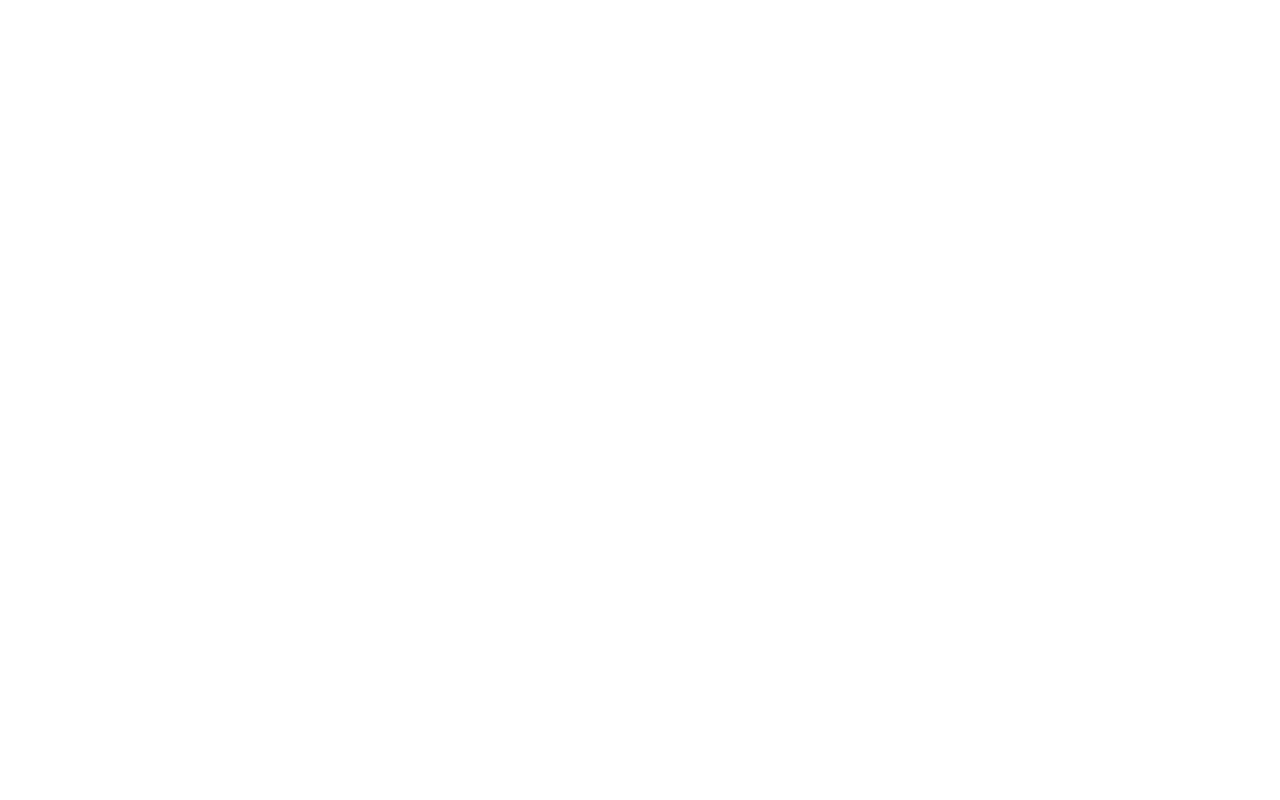
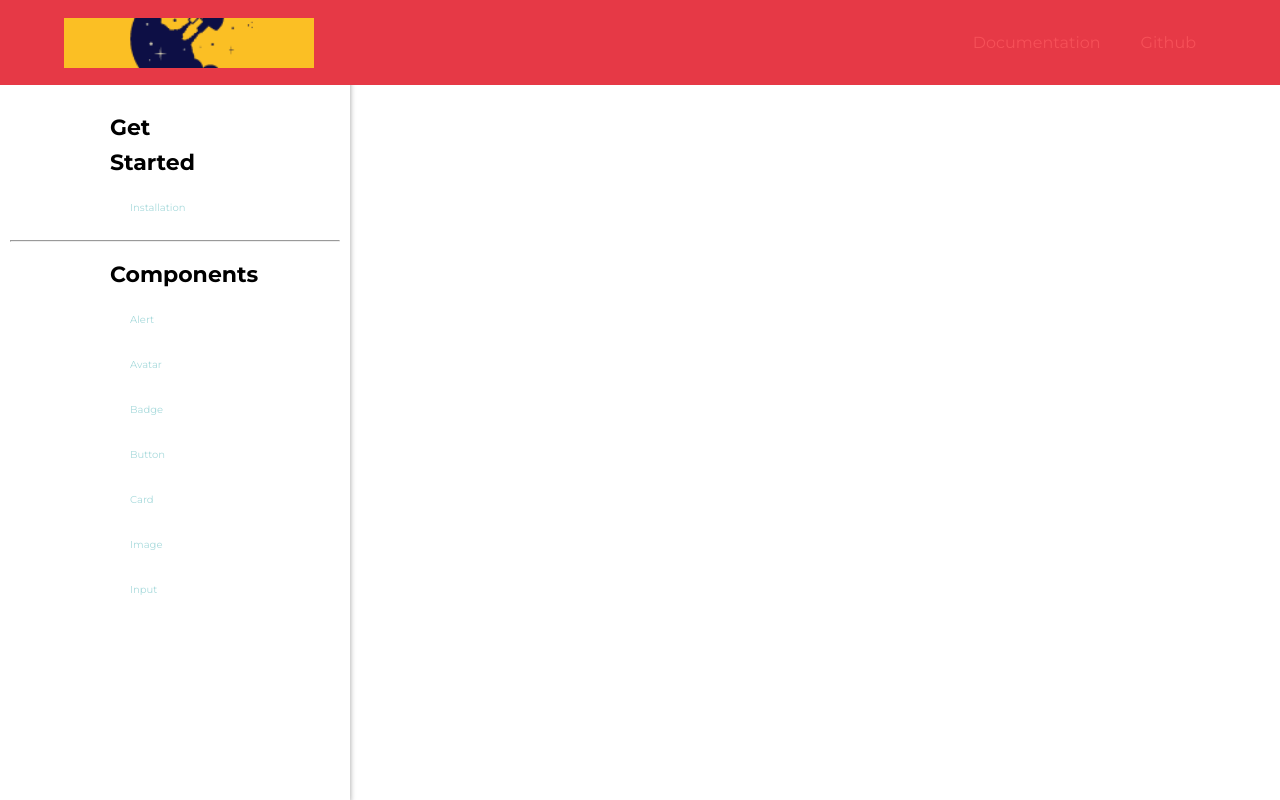
Before and after one commit to yashraj2312/comp-lib, a plain HTML site: page documentation.html in a window 1280 px wide. Drawn offline with Linux system fonts and the light colour scheme.

Commit message:
feat:documentation page created

```diff
--- a/documentation.html
+++ b/documentation.html
@@ -0,0 +1,43 @@
+<!DOCTYPE html>
+<html lang="en">
+<head>
+    <meta charset="UTF-8">
+    <meta http-equiv="X-UA-Compatible" content="IE=edge">
+    <meta name="viewport" content="width=device-width, initial-scale=1.0">
+    <link rel="stylesheet" href ="style.css"
+    <script src="https://kit.fontawesome.com/620284c2a0.js" crossorigin="anonymous"></script>
+    <title>Throttle UI | Docs</title>
+</head>
+<body>
+    <nav class="navbar-container flex-row ">
+        <a class="navbar-brand flex-row" href="#">
+            <img class="logo" src="./assets/throttle1.png" alt="logo">
+        </a>
+
+        <ul class="flex-row navbar-links">
+            <li>
+                <a class="navbar-link md-ht-1" href="documentation.html">Documentation</a>
+            </li>
+            <li>
+                <a class="navbar-link md-ht-1" href="https://github.com/yashraj2312/comp-lib"> Github</a>
+            </li>
+        </ul>
+    </nav>
+
+    <aside class="sidenavbar">
+        <ul class="sidenavbar-nav">
+            <li class="sidenavbar-heading sidenavbar-item">Get Started</li>
+            <li class="sidenavbar-item"><a class="sidenavbar-link" href="#">Installation</a></li>
+            <hr class="sidenavbar-hr">
+            <li class="sidenavbar-heading sidenavbar-item ">Components</li>
+            <li class="sidenavbar-item"><a class="sidenavbar-link" href="#Alerts">Alert</a></li>
+            <li class="sidenavbar-item"><a class="sidenavbar-link" href="#Avatar">Avatar</a></li>
+            <li class="sidenavbar-item"><a class="sidenavbar-link" href="#Badge">Badge</a></li>
+            <li class="sidenavbar-item"><a class="sidenavbar-link" href="#Button">Button</a></li>
+            <li class="sidenavbar-item"><a class="sidenavbar-link" href="#Cards">Card</a></li>
+            <li class="sidenavbar-item"><a class="sidenavbar-link" href="#Image">Image</a></li>
+            <li class="sidenavbar-item"><a class="sidenavbar-link" href="#Input">Input</a></li>
+        </ul>
+    </aside>
+</body>
+</html>
--- a/style.css
+++ b/style.css
@@ -5,6 +5,9 @@
 @import url('./styles/navbar.css');
 @import url(./styles/reset.css);
 @import url('./styles/utility.css');
+@import url('./styles/layout.css');
+@import url('./styles/sidenavbar.css');
+@import url('./styles/components-documentation.css');
 
 *{
     font-family: 'Montserrat', sans-serif;
--- /dev/null
+++ b/styles/components-documentation.css
@@ -0,0 +1,3 @@
+.sidenavbar-hr{
+    margin: 1rem 0;
+}
--- /dev/null
+++ b/styles/layout.css
@@ -0,0 +1,25 @@
+.main-container{
+    display: flex;
+    flex-direction: column;
+    margin: 3.5rem 2rem 3.5rem 38rem;
+    width:70%;
+}
+
+@media screen and (max-width:1024px){
+    .sidenavbar{
+        display: none;
+    }
+
+    .main-container{
+        margin:3.5rem auto;
+        padding-right: 2rem;
+        width:100%;
+        overflow: auto;
+      }
+
+    .site-logo{
+        height:5rem;
+        width: 20rem;
+    }
+
+}
--- a/styles/reset.css
+++ b/styles/reset.css
@@ -1,7 +1,7 @@
 /*RESET CSS*/
 
 :root{
-    --PRIMARY-COLOR: ##fbbf24;
+    --PRIMARY-COLOR: #e63946;
     --SECONDARY-COLOR: ##0d0f45;
     --WHITE-COLOR:#FFF;
     --BLACK-COLOR:#000;
@@ -10,8 +10,10 @@
     --BADGING-TEXT-COLOR:#fff;
     --PRIMARY-BTN-COLOR : #457b9d;
     --SECONDARY-BTN-COLOR: #1d3557;
-    --DEFAULT-CARD-SHADOW-1: rgba(0,0,0,0.16);
-    --DEFAULT-CARD-SHADOW-2: rgba(0,0,0,0.23);
+    --CARD-SHADOW-1: rgba(0,0,0,0.16);
+    --CARD-SHADOW-2: rgba(0,0,0,0.23);
+    --TEXT-COLOR:#000;
+    --SIDENAV-LINK-COLOR:#a8dadc;
 
 
 }
--- /dev/null
+++ b/styles/sidenavbar.css
@@ -0,0 +1,40 @@
+.sidenavbar-nav{
+    width:35rem;
+    position: fixed;
+    top:0;
+    left: 0;
+    padding:10.5rem 1rem 5rem 1rem;
+    margin-left:0;
+    line-height: 3.5rem;
+    color: var(--PRIMARY-COLOR);
+    max-height:100vh;
+    height: 100%;
+    box-shadow: 0 3px 6px var(--CARD-SHADOW-1), 0 3px 6px var(--CARD-SHADOW-2);
+    overflow-y: auto;
+}
+
+.sidenavbar-heading{
+  color: var(--TEXT-COLOR);
+  font-size: 2.2rem;
+  font-weight: 700;
+  pointer-events: none;
+}
+
+.sidenavbar-item{
+  display:flex;
+  align-items:center;
+  padding: .5rem 10rem;
+  border-radius: 5px;
+}
+
+.sidenavbar-link{
+  color: var(--SIDENAV-LINK-COLOR);
+  width: 100%;
+  transition: all .3s ease;
+  padding-left: 2rem;
+}
+
+.sidenavbar-item:hover{
+  background-color: var(--GREY-COLOR);
+  color: var(--BLACK-COLOR);
+}
```
